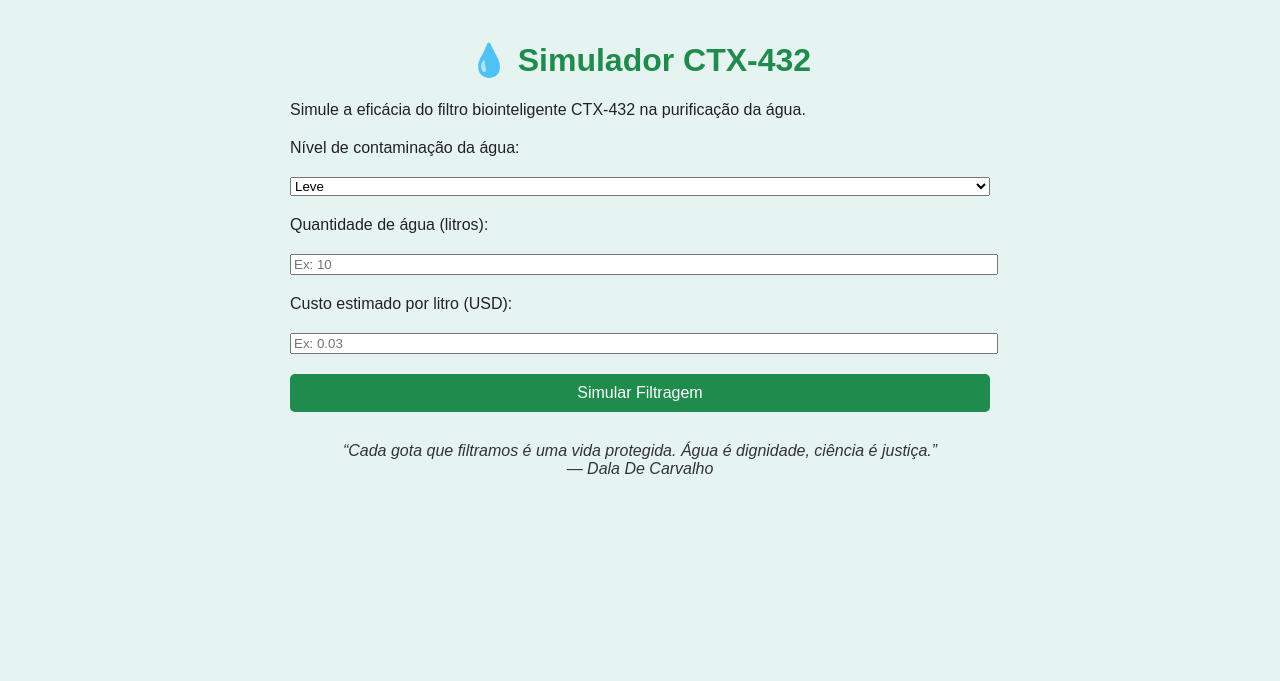
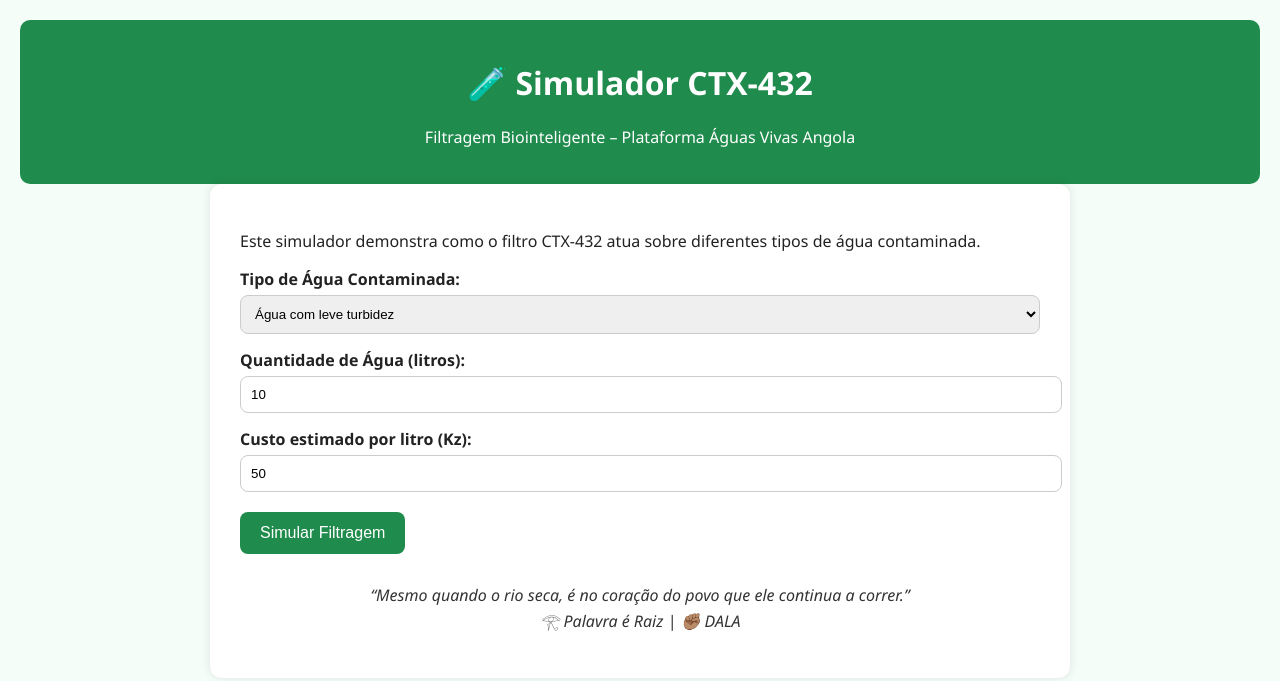
Before and after one commit to Dala35/SIMULADOR-CTX-432, a plain HTML site: page index.html in a window 1280 px wide. Drawn offline with Linux system fonts and the light colour scheme.

Commit message:
Update index.html

```diff
--- a/index.html
+++ b/index.html
@@ -3,123 +3,161 @@
 <head>
   <meta charset="UTF-8" />
   <meta name="viewport" content="width=device-width, initial-scale=1.0"/>
-  <title>Simulador CTX‑432 – Água Viva</title>
+  <title>Simulador do Filtro CTX‑432</title>
   <style>
     body {
-      font-family: Arial, sans-serif;
-      background-color: #e6f4f1;
+      font-family: 'Segoe UI', sans-serif;
+      background-color: #f4fdf7;
+      margin: 0;
       padding: 20px;
       color: #222;
-      max-width: 700px;
+    }
+    header {
+      text-align: center;
+      padding: 20px;
+      background-color: #1f8b4c;
+      color: white;
+      border-radius: 10px;
+    }
+    .container {
+      max-width: 800px;
       margin: auto;
+      padding: 30px;
+      background: white;
+      border-radius: 12px;
+      box-shadow: 0 0 10px rgba(0,0,0,0.1);
     }
-    h1 {
-      text-align: center;
-      color: #1f8b4c;
+    label {
+      margin-top: 15px;
+      display: block;
+      font-weight: bold;
     }
-    label, select, input {
-      display: block;
-      margin-top: 20px;
+    select, input {
       width: 100%;
+      padding: 10px;
+      margin-top: 5px;
+      border-radius: 8px;
+      border: 1px solid #ccc;
     }
     button {
+      margin-top: 20px;
       background-color: #1f8b4c;
       color: white;
       border: none;
-      padding: 10px;
-      margin-top: 20px;
-      width: 100%;
+      padding: 12px 20px;
+      border-radius: 8px;
+      cursor: pointer;
       font-size: 16px;
-      border-radius: 5px;
-      cursor: pointer;
     }
     .resultado {
-      margin-top: 30px;
+      margin-top: 25px;
       padding: 15px;
-      background-color: #fff;
-      border-left: 6px solid #1f8b4c;
+      background: #e8fbe9;
+      border-left: 5px solid #1f8b4c;
       border-radius: 6px;
+      font-size: 17px;
     }
     .grafico {
-      height: 20px;
-      background-color: #ddd;
+      background: #eee;
       border-radius: 10px;
       overflow: hidden;
       margin-top: 10px;
+      height: 24px;
     }
     .barra {
       height: 100%;
       background-color: #1f8b4c;
-      width: 0%;
+      color: white;
       text-align: right;
-      color: white;
       padding-right: 10px;
+      font-weight: bold;
     }
-    .missao {
+    .frase {
+      margin-top: 30px;
       font-style: italic;
-      margin-top: 30px;
+      color: #333;
       text-align: center;
-      color: #333;
     }
   </style>
 </head>
 <body>
-  <h1>💧 Simulador CTX‑432</h1>
-  <p>Simule a eficácia do filtro biointeligente CTX‑432 na purificação da água.</p>
+  <header>
+    <h1>🧪 Simulador CTX‑432</h1>
+    <p>Filtragem Biointeligente – Plataforma Águas Vivas Angola</p>
+  </header>
 
-  <label for="nivel">Nível de contaminação da água:</label>
-  <select id="nivel">
-    <option value="leve">Leve</option>
-    <option value="moderado">Moderado</option>
-    <option value="severo">Severo</option>
-  </select>
+  <div class="container">
+    <p>Este simulador demonstra como o filtro CTX‑432 atua sobre diferentes tipos de água contaminada.</p>
 
-  <label for="litros">Quantidade de água (litros):</label>
-  <input type="number" id="litros" placeholder="Ex: 10" />
+    <label for="tipoAgua">Tipo de Água Contaminada:</label>
+    <select id="tipoAgua">
+      <option value="leve">Água com leve turbidez</option>
+      <option value="moderada">Água com matéria orgânica visível</option>
+      <option value="alta">Água com carga bacteriana alta (ex: cólera)</option>
+    </select>
 
-  <label for="custo">Custo estimado por litro (USD):</label>
-  <input type="number" id="custo" placeholder="Ex: 0.03" />
+    <label for="quantidade">Quantidade de Água (litros):</label>
+    <input type="number" id="quantidade" min="1" max="100" value="10"/>
 
-  <button onclick="simular()">Simular Filtragem</button>
+    <label for="preco">Custo estimado por litro (Kz):</label>
+    <input type="number" id="preco" value="50"/>
 
-  <div id="saida" class="resultado" style="display:none;">
-    <p id="texto"></p>
-    <div class="grafico"><div class="barra" id="barra"></div></div>
+    <button onclick="simularFiltragem()">Simular Filtragem</button>
+
+    <div id="resultado" class="resultado" style="display:none;">
+      <div id="textoResultado"></div>
+      <div class="grafico">
+        <div class="barra" id="barraGrafico" style="width:0%">0%</div>
+      </div>
+    </div>
+
+    <p class="frase">“Mesmo quando o rio seca, é no coração do povo que ele continua a correr.”<br>𓂀 Palavra é Raiz | ✊🏽 DALA</p>
   </div>
 
-  <p class="missao">“Cada gota que filtramos é uma vida protegida. Água é dignidade, ciência é justiça.”<br> — Dala De Carvalho</p>
+  <script>
+    function simularFiltragem() {
+      const tipo = document.getElementById("tipoAgua").value;
+      const litros = parseFloat(document.getElementById("quantidade").value);
+      const preco = parseFloat(document.getElementById("preco").value);
+      let eficacia = 0;
+      let tempo = 0;
+      let tipoDescricao = "";
 
-  <script>
-    function simular() {
-      const nivel = document.getElementById("nivel").value;
-      const litros = parseFloat(document.getElementById("litros").value);
-      const custoUnit = parseFloat(document.getElementById("custo").value);
-      let eficiencia, tempo;
-
-      if (nivel === "leve") {
-        eficiencia = 95;
-        tempo = 1;
-      } else if (nivel === "moderado") {
-        eficiencia = 88;
-        tempo = 2;
-      } else {
-        eficiencia = 75;
-        tempo = 3;
+      switch(tipo) {
+        case "leve":
+          eficacia = 99;
+          tempo = litros * 0.5;
+          tipoDescricao = "Água com leve turbidez";
+          break;
+        case "moderada":
+          eficacia = 95;
+          tempo = litros * 0.8;
+          tipoDescricao = "Água com matéria orgânica visível";
+          break;
+        case "alta":
+          eficacia = 91;
+          tempo = litros * 1.2;
+          tipoDescricao = "Água com carga bacteriana alta (ex: cólera)";
+          break;
       }
 
-      const custoTotal = (litros * custoUnit).toFixed(2);
+      const custoTotal = (preco * litros).toFixed(2);
 
-      document.getElementById("texto").innerHTML =
-        `🧪 Nível de contaminação: <strong>${nivel}</strong><br>
-        💧 Quantidade: <strong>${litros} litros</strong><br>
-        ⏳ Tempo estimado de filtragem: <strong>${tempo} horas</strong><br>
-        ✅ Eficiência estimada: <strong>${eficiencia}%</strong><br>
-        💲 Custo total estimado: <strong>$${custoTotal}</strong>`;
+      document.getElementById("textoResultado").innerHTML = `
+        💧 <strong>Resultado da Filtragem:</strong><br>
+        ➤ Tipo de água: <strong>${tipoDescricao}</strong><br>
+        ➤ Quantidade: <strong>${litros} litros</strong><br>
+        ➤ Eficácia estimada da filtragem: <strong>${eficacia}%</strong><br>
+        ➤ Tempo aproximado: <strong>${tempo.toFixed(1)} minutos</strong><br>
+        ➤ Custo estimado: <strong>${custoTotal} Kz</strong><br><br>
+        ✅ A água estará própria para uso com supervisão comunitária.
+      `;
 
-      document.getElementById("barra").style.width = eficiencia + "%";
-      document.getElementById("barra").innerText = eficiencia + "%";
+      const barra = document.getElementById("barraGrafico");
+      barra.style.width = eficacia + "%";
+      barra.textContent = eficacia + "%";
 
-      document.getElementById("saida").style.display = "block";
+      document.getElementById("resultado").style.display = "block";
     }
   </script>
 </body>
```
